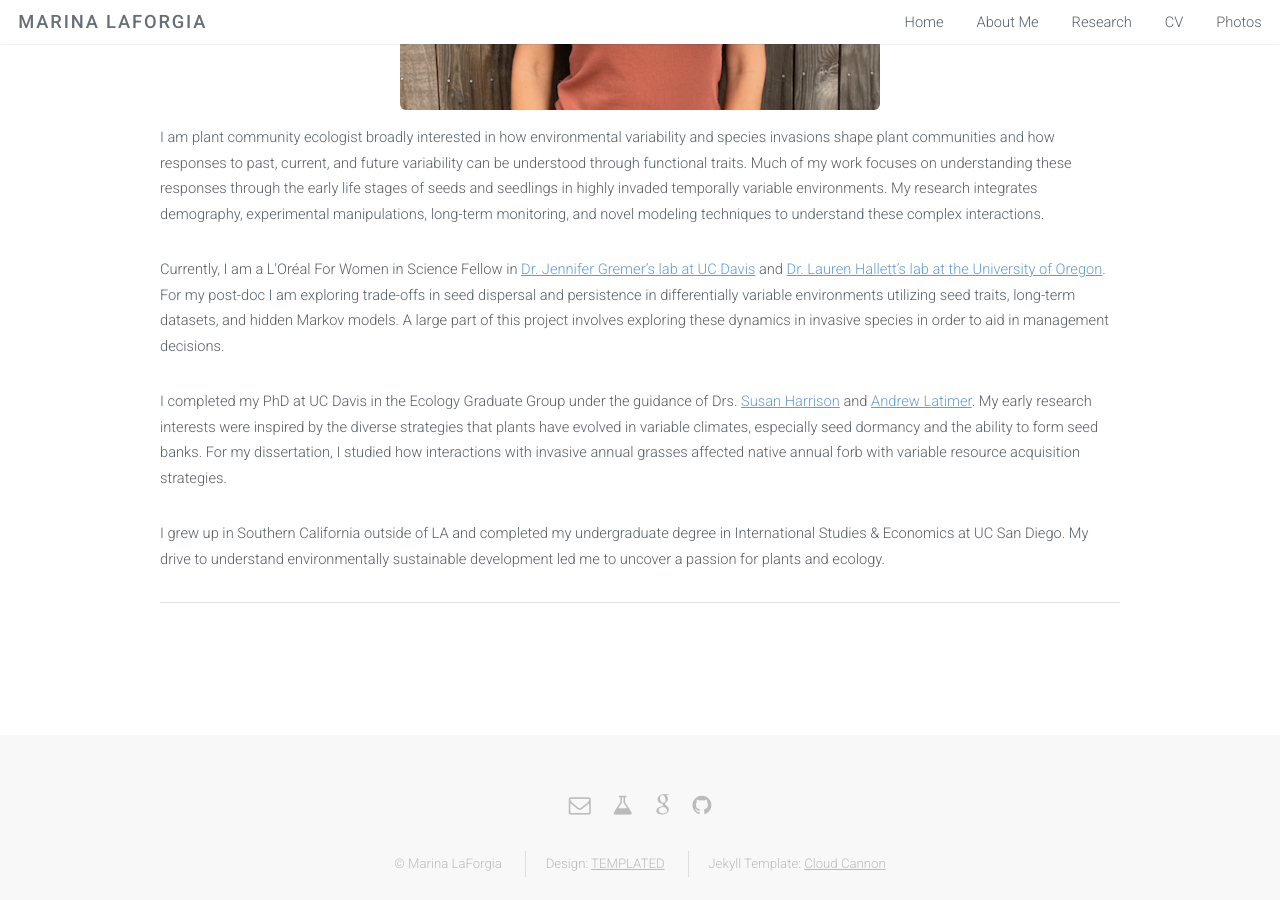
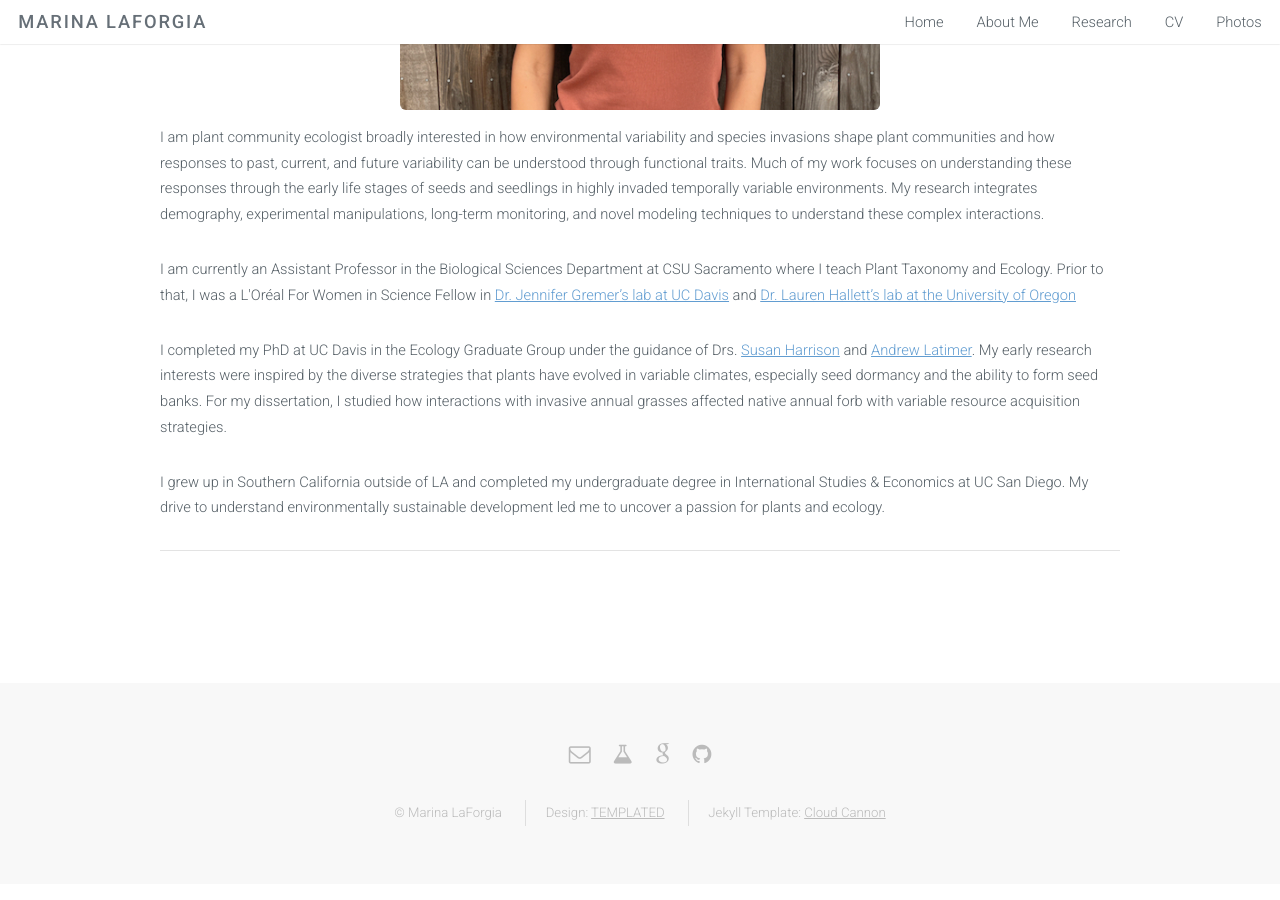
Before and after one commit to marinalaforgia/marinalaforgia.github.io, a Jekyll site: the page built from aboutme.html, in a window 1280 px wide and 900 px high, scrolled down 552 px. Built offline with Jekyll 4.4.1, drawn with Linux system fonts in a browser that asks for light colours.

Commit message:
Update aboutme.html
updated with current position

```diff
--- a/aboutme.html
+++ b/aboutme.html
@@ -13,7 +13,7 @@
             <!-- <h2>Mollis ut adipiscing</h2>-->
             <a class="image aboutme"><img src="{{ site.baseurl }}/images/image003.jpeg" alt="" /></a>
             <p>I am plant community ecologist broadly interested in how environmental variability and species invasions shape plant communities and how responses to past, current, and future variability can be understood through functional traits. Much of my work focuses on understanding these responses through the early life stages of seeds and seedlings in highly invaded temporally variable environments. My research integrates demography, experimental manipulations, long-term monitoring, and novel modeling techniques to understand these complex interactions.</p>
-            <p>Currently, I am a L'Oréal For Women in Science Fellow in <a href = "https://gremerlab.faculty.ucdavis.edu/">Dr. Jennifer Gremer’s lab at UC Davis</a> and <a href = "https://hallettlab.netlify.app/">Dr. Lauren Hallett’s lab at the University of Oregon</a>. For my post-doc I am exploring trade-offs in seed dispersal and persistence in differentially variable environments utilizing seed traits, long-term datasets, and hidden Markov models. A large part of this project involves exploring these dynamics in invasive species in order to aid in management decisions. </p>
+            <p>I am currently an Assistant Professor in the Biological Sciences Department at CSU Sacramento where I teach Plant Taxonomy and Ecology. Prior to that, I was a L'Oréal For Women in Science Fellow in <a href = "https://gremerlab.faculty.ucdavis.edu/">Dr. Jennifer Gremer’s lab at UC Davis</a> and <a href = "https://hallettlab.netlify.app/">Dr. Lauren Hallett’s lab at the University of Oregon</a> </p>
             <p>I completed my PhD at UC Davis in the Ecology Graduate Group under the guidance of Drs. <a href = "https://desp.ucdavis.edu/people/susan-p-harrison">Susan Harrison</a> and <a href = "https://latimer.ucdavis.edu/">Andrew Latimer</a>. My early research interests were inspired by the diverse strategies that plants have evolved in variable climates, especially seed dormancy and the ability to form seed banks. For my dissertation, I studied how interactions with invasive annual grasses affected native annual forb with variable resource acquisition strategies. </p>
             <p>I grew up in Southern California outside of LA and completed my undergraduate degree in International Studies & Economics at UC San Diego. My drive to understand environmentally sustainable development led me to uncover a passion for plants and ecology. </p>
         </section>
```
